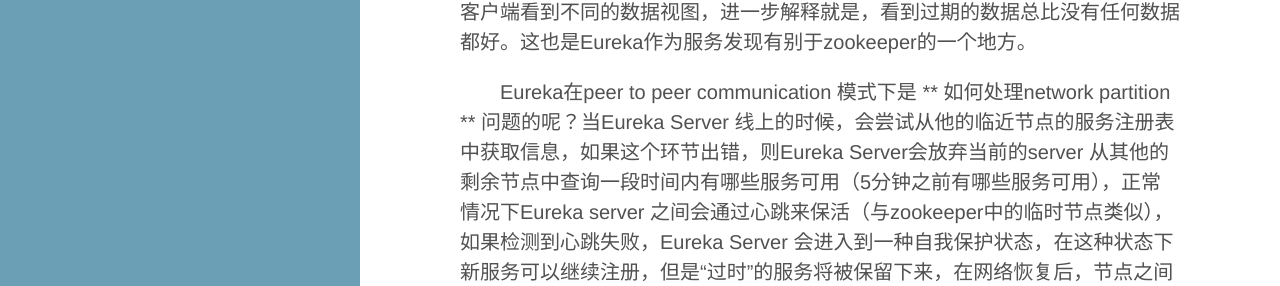
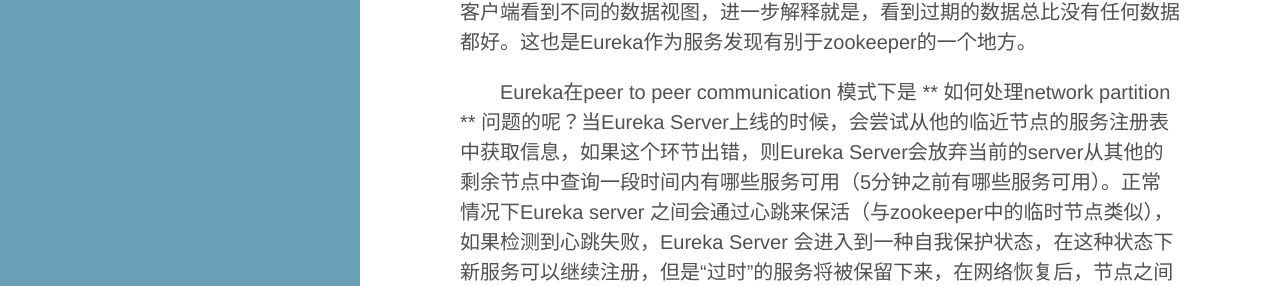
Before and after one commit to pangzhenzhou/pzz-github-pages-blog, a Jekyll site: the page built from _posts/2017-05-21-eureka-p2p.md, in a window 1280 px wide and 900 px high, scrolled down 1896 px. Shown: the part 179-465 px from the top of the window. Built offline with Jekyll 4.4.1, drawn with Linux system fonts in a browser that asks for light colours; some of the changed text lies outside the part shown.

```diff
--- a/_posts/2017-05-21-eureka-p2p.md
+++ b/_posts/2017-05-21-eureka-p2p.md
@@ -30,7 +30,7 @@ Eureka的server之间角色是对等的。并不是遵循典型的master-slave
 
 &emsp;&emsp;对于上文提到的问题，通常的做法是提供一个类似“集群管理服务”来解决此问题，有一个共享的持久化存储来保存状态信息（在本文中主要是服务提供者的状态变更信息），然后Eureka Node的各个节点可以lazy式（只在需要的时候）的查询这些状态信息，然而高性能系统的一个普遍的设计原则是：要尽可能的避免在关键路径上的RPC（这里面的RPC是泛指的）尤其是在要求吞吐跟性能的场景下，这些远程访问的成本通常被服务提供者的负载所影响（当然还有处理网络连接的成本）。在这个问题上Eureka采取的策略是——可用性第一，状态并未持久化，允许客户端看到不同的数据视图，进一步解释就是，看到过期的数据总比没有任何数据都好。这也是Eureka作为服务发现有别于zookeeper的一个地方。
 
-&emsp;&emsp;Eureka在peer to peer communication 模式下是 ** 如何处理network partition ** 问题的呢？当Eureka Server 线上的时候，会尝试从他的临近节点的服务注册表中获取信息，如果这个环节出错，则Eureka Server会放弃当前的server 从其他的剩余节点中查询一段时间内有哪些服务可用（5分钟之前有哪些服务可用），正常情况下Eureka server 之间会通过心跳来保活（与zookeeper中的临时节点类似），如果检测到心跳失败，Eureka Server 会进入到一种自我保护状态，在这种状态下新服务可以继续注册，但是“过时”的服务将被保留下来，在网络恢复后，节点之间通过信息交换来纠正这些不一致。 这实际上也是一种类似客户端cache的方案，具体服务的死活是由真正的服务消费者来判断的。
+&emsp;&emsp;Eureka在peer to peer communication 模式下是 ** 如何处理network partition ** 问题的呢？当Eureka Server上线的时候，会尝试从他的临近节点的服务注册表中获取信息，如果这个环节出错，则Eureka Server会放弃当前的server从其他的剩余节点中查询一段时间内有哪些服务可用（5分钟之前有哪些服务可用）。正常情况下Eureka server 之间会通过心跳来保活（与zookeeper中的临时节点类似），如果检测到心跳失败，Eureka Server 会进入到一种自我保护状态，在这种状态下新服务可以继续注册，但是“过时”的服务将被保留下来，在网络恢复后，节点之间通过信息交换来纠正这些不一致。 这实际上也是一种类似客户端cache的方案，具体服务的死活是由真正的服务消费者来判断的。
 
 
 >  总结：对于Eureka来说，可用性第一，任何时候都不会反回给客户端空的服务列表，状态信息在内存中保存，是一个嵌套的Map结构。在网络出问题的时候尽可能的对失败保持弹性，允许客户端看到不一致的数据视图。
```
